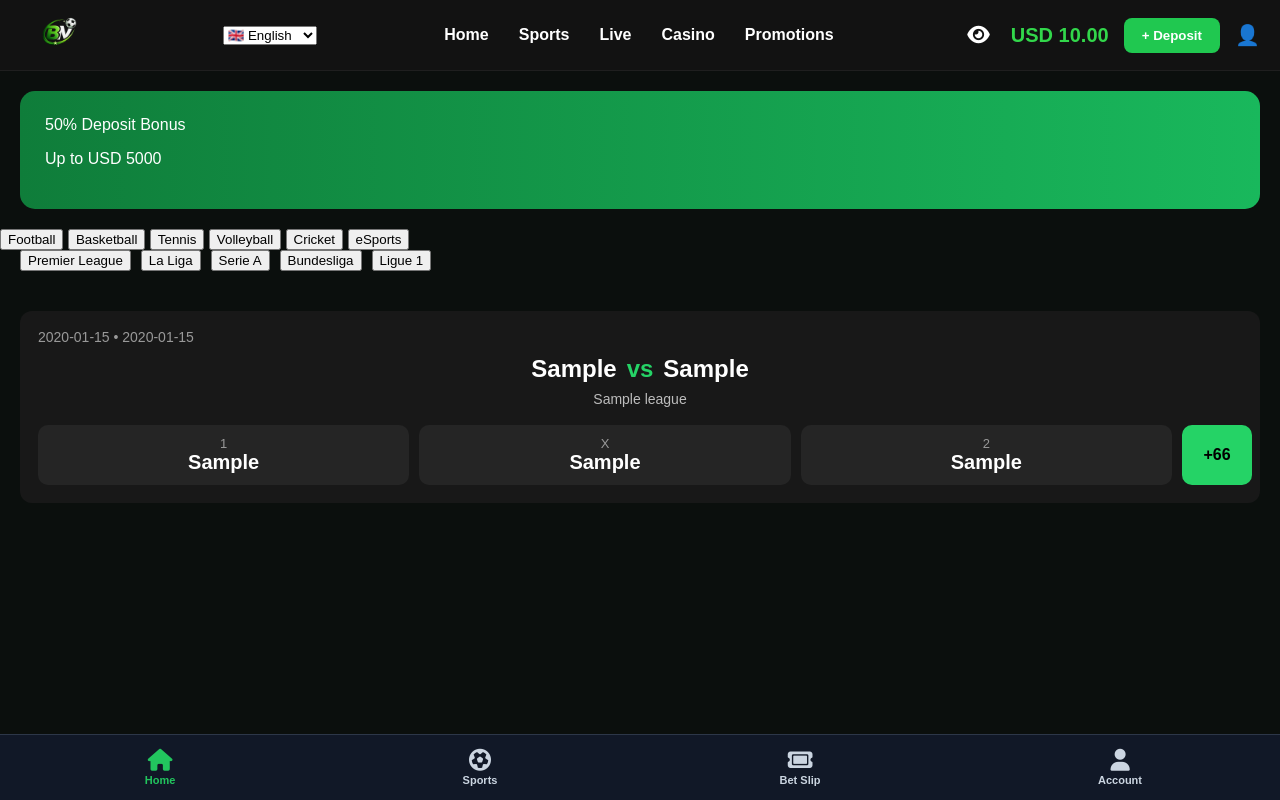
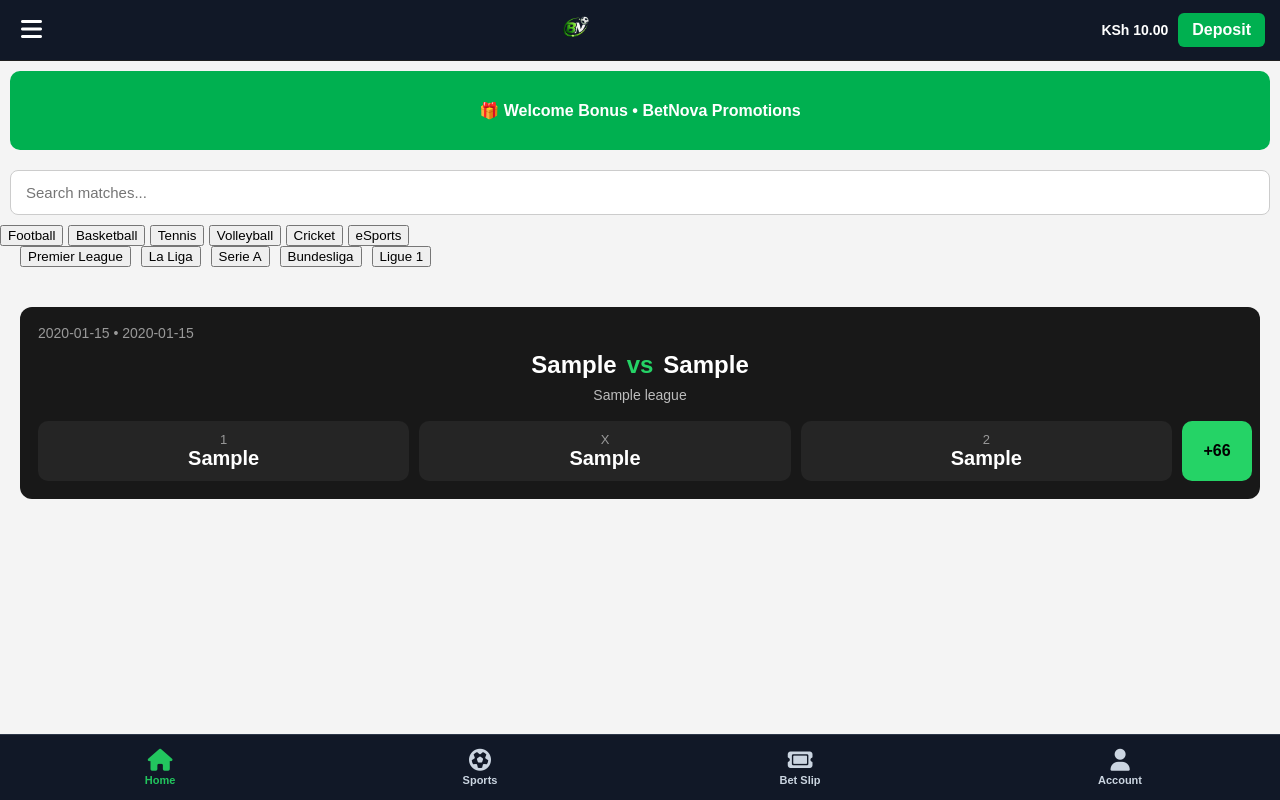
Before and after one commit to loshyeko/Betnova, a Flask app: page /dashboard in a window 1280 px wide. Run offline with Flask 3, Linux system fonts and the light colour scheme; the visitor is signed in with stand-in values (Sample User, id 1); a database or web service that is not in the repository returns one stand-in record (values such as "Sample title"); some libraries are stand-ins or nearby versions.

Commit message:
Create new mobile dashboard header

```diff
--- /dev/null
+++ b/static/css/dashboard.css
@@ -0,0 +1,76 @@
+/* ===== MOBILE HEADER ===== */
+
+body{
+    margin:0;
+    background:#f4f4f4;
+    font-family:Arial, Helvetica, sans-serif;
+}
+
+.topbar{
+    height:60px;
+    background:#111827;
+    display:flex;
+    align-items:center;
+    justify-content:space-between;
+    padding:0 15px;
+    position:sticky;
+    top:0;
+    z-index:1000;
+}
+
+.menu-btn{
+    background:none;
+    border:none;
+    color:#fff;
+    font-size:24px;
+    cursor:pointer;
+}
+
+.logo img{
+    height:38px;
+}
+
+.wallet-box{
+    display:flex;
+    align-items:center;
+    gap:10px;
+}
+
+.wallet-balance{
+    color:#fff;
+    font-size:14px;
+    font-weight:bold;
+}
+
+.deposit-btn{
+    background:#00b050;
+    color:#fff;
+    padding:8px 14px;
+    border-radius:6px;
+    text-decoration:none;
+    font-weight:bold;
+}
+
+.promo-banner{
+    margin:10px;
+    background:#00b050;
+    color:#fff;
+    border-radius:10px;
+    padding:14px;
+    text-align:center;
+    font-weight:bold;
+}
+
+.search-area{
+    padding:10px;
+}
+
+.search-area input{
+    width:100%;
+    height:45px;
+    border-radius:8px;
+    border:1px solid #ccc;
+    padding:0 15px;
+    font-size:15px;
+    box-sizing:border-box;
+}
--- a/templates/dashboard.html
+++ b/templates/dashboard.html
@@ -10,62 +10,42 @@
 href="https://cdnjs.cloudflare.com/ajax/libs/font-awesome/6.5.2/css/all.min.css">
 
 <link rel="stylesheet" href="{{ url_for('static', filename='css/style.css') }}">
+<link rel="stylesheet" href="{{ url_for('static', filename='css/dashboard.css') }}">
 
 </head>
 
-<body>
-
 <header class="topbar">
 
+    <button class="menu-btn">
+        <i class="fas fa-bars"></i>
+    </button>
+
     <div class="logo">
-        <img src="{{ url_for('static', filename='images/logo.png') }}" alt="BetNova Logo">
+        <img src="{{ url_for('static', filename='images/logo.png') }}" alt="BetNova">
     </div>
 
-    <div class="language-selector">
-    <select id="language" onchange="changeLanguage(this.value)">
-        <option value="en">🇬🇧 English</option>
-        <option value="fr">🇨🇩 Français</option>
-    </select>
-</div>
+    <div class="wallet-box">
+        <div class="wallet-balance">
+            KSh {{ balance if balance else "0.00" }}
+        </div>
 
-    <nav class="menu-links">
-        <a href="/dashboard">Home</a>
-        <a href="/matches">Sports</a>
-        <a href="/live">Live</a>
-        <a href="/casino">Casino</a>
-        <a href="/promotions">Promotions</a>
-    </nav>
-
-    <div class="wallet-section">
-
-        <button class="eye-btn" id="toggle-balance">
-        <i class="fa-solid fa-eye"></i>
-        </button>
-
-        <span class="balance" id="balance">
-            {{ currency }} {{ balance }}
-        </span>
-
-        <button class="deposit-btn">
-            + Deposit
-        </button>
-
-        <a href="/account" class="profile-btn">
-            👤
+        <a href="/deposit" class="deposit-btn">
+            Deposit
         </a>
-
     </div>
 
 </header>
 
-<section class="banner">
+<section class="promo-banner">
+    <p>🎁 Welcome Bonus • BetNova Promotions</p>
+</section>
 
-    <h2data-lang="depositBonus">50% Deposit
-        Bonus</h2>
-
-    <p><span data-lang="upto">Up to</span>
-        {{ currency }} 5000</p>
-
+<section class="search-area">
+    <input
+        type="text"
+        id="matchSearch"
+        placeholder="Search matches..."
+    >
 </section>
 
 <button onclick="filterSport('Football')">Football</button>
@@ -204,6 +184,7 @@ onclick="addToBet(
 
 <script src="{{ url_for('static', filename='js/language.js') }}"></script>
 <script src="{{ url_for('static', filename='js/script.js') }}"></script>
+<script src="{{ url_for('static', filename='js/dashboard.js') }}"></script>
 
 </body>
 </html>
```
Also changed, not shown: static/js/dashboard.js (added).
